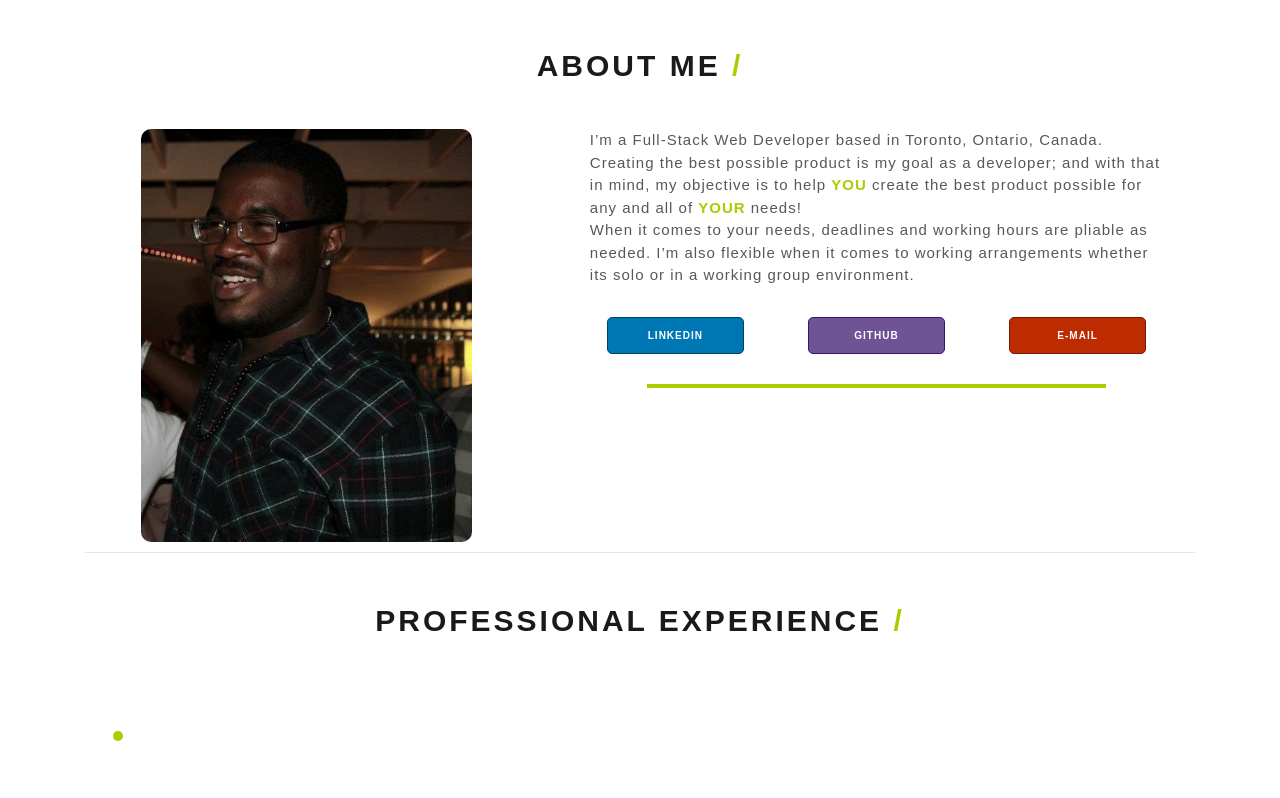
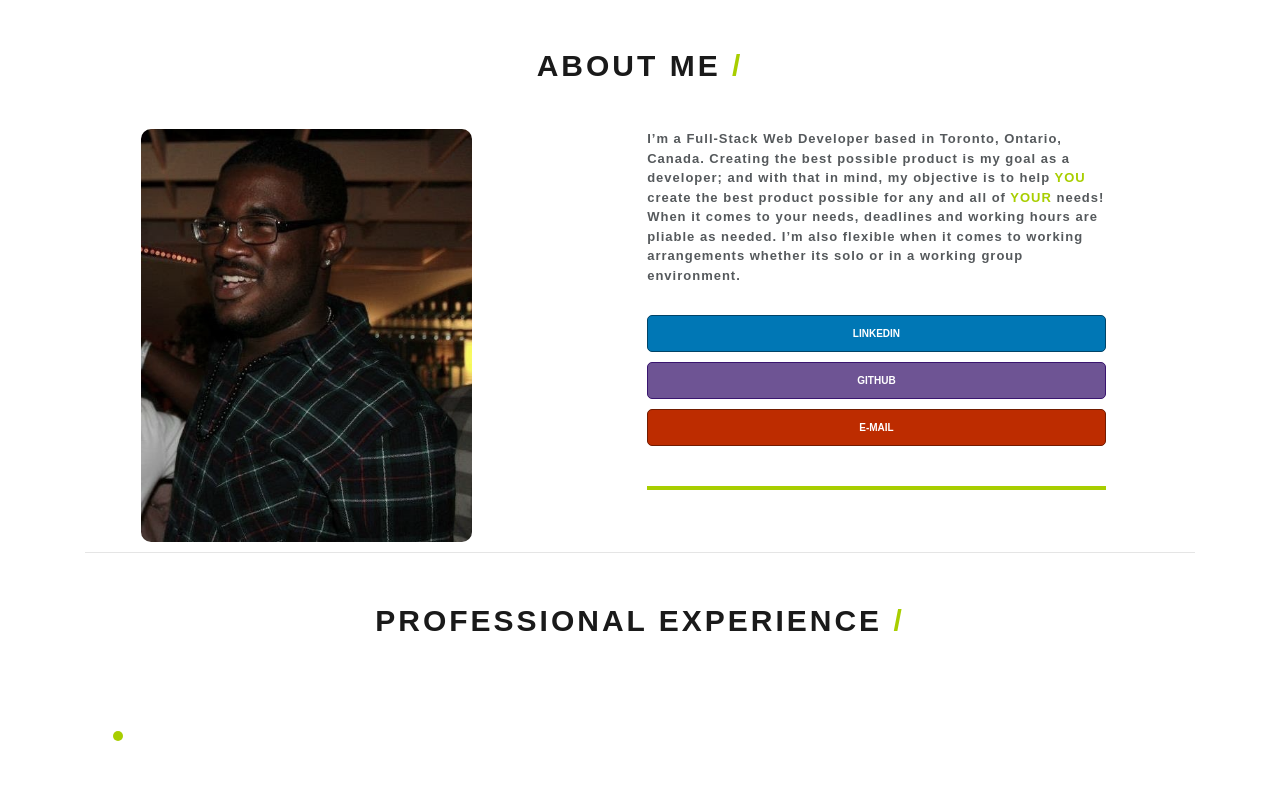
Before and after one commit to adrianpearman/MyPortfolio, a React (Create React App) app in the folder client/: page / in a window 1280 px wide. Shown: the part 802-1600 px from the top of the page. Built offline with nearby package versions, Linux system fonts and the light colour scheme; a web font is replaced by a local one.

Commit message:
updating styling for smaller resolutions. updating footer styling to match main header.

```diff
--- a/client/src/App.js
+++ b/client/src/App.js
@@ -98,7 +98,10 @@ class App extends Component {
         />
         <div className="container">
           <Element name='AboutMe'>
-            <AboutMe />
+            <AboutMe
+              offset={this.state.offset}
+              duration={this.state.duration}
+            />
           </Element>
 
           <Element name='Experience'>
--- a/client/src/assets/styles/base/_settings.scss
+++ b/client/src/assets/styles/base/_settings.scss
@@ -8,6 +8,7 @@ $email: #bd2c00;
 $emailDark: #721b00;
 $neon: #cfff04;
 $neonDark: #a8ce00;
+$lightGrey:#696969;
 $grey: #848C93;
 $greyDark: #343A40;
 $black: #000000;
--- a/client/src/assets/styles/components/_aboutme.scss
+++ b/client/src/assets/styles/components/_aboutme.scss
@@ -9,8 +9,11 @@
 }
 
 .about-me__description{
-  p{
-    font-size: 1.5rem
+  p {
+    font-size: 1.3rem;
+    font-weight: 600;
+    width: 80%;
+    margin: 0 auto;
   }
 }
 
--- a/client/src/assets/styles/components/_contact-me.scss
+++ b/client/src/assets/styles/components/_contact-me.scss
@@ -8,53 +8,60 @@
   color: $white;
   cursor: pointer;
   text-transform: uppercase;
-}
 
-.contact__me.github,
-.contact__me.linkedin,
-.contact__me.email{
+  &--github,
+  &--linkedin,
+  &--email{
     font-size: 1rem;
     font-weight: 600
   }
 
-.contact__me a,
-.contact__me a:visited{
-  color: $white;
-  text-decoration: none;
+  &--github{
+    background: $github;
+    border: 0.1rem solid $githubDark;
+    &:hover{
+      background: darken($github ,10%);
+      border: 0.1rem solid darken($githubDark ,30%);
+      transform: translateY(-0.3rem);
+      box-shadow: 2px 5px 10px $lightGrey;
+      transition: all 0.3s;
+    }
+    &:active{
+      transform: translateY(-0.1rem)
+    }
   }
 
-.contact__me.linkedin{
+  &--linkedin{
     background: $linkedin;
     border: 1px solid $linkedinDark;
+    &:hover{
+      background: darken($linkedin, 10%);
+      border: 0.1rem solid darken($linkedinDark ,30%);
+      transform: translateY(-0.3rem);
+      box-shadow: 2px 5px 10px $lightGrey;
+      transition: all 0.3s;
+    }
+    &:active{
+      transform: translateY(-0.1rem)
+    }
   }
 
-.contact__me.linkedin:hover{
-  background: darken($linkedin, 10%);
-  border: 0.1rem solid darken($linkedinDark ,30%);
-  transition: 0.5s;
+  &--email{
+    background: $email;
+    border: 0.1rem solid $emailDark;
+    &:hover{
+      background: darken($email ,10%);
+      border: 0.1rem solid darken($emailDark ,30%);
+      transform: translateY(-0.3rem);
+      box-shadow: 2px 5px 10px $lightGrey;
+      transition: all 0.3s;
+    }
+    &:active{
+      transform: translateY(-0.1rem)
+    }
+  }
 }
 
-.contact__me.github{
-  background: $github;
-  border: 0.1rem solid $githubDark;
-}
-
-.contact__me.github:hover{
-  background: darken($github ,10%);
-  border: 0.1rem solid darken($githubDark ,30%);
-  transition: 0.5s;
-}
-
-.contact__me.email{
-  background: $email;
-  border: 0.1rem solid $emailDark;
-}
-
-.contact__me.email:hover{
-  background: darken($email ,10%);
-  border: 0.1rem solid darken($emailDark ,30%);
-  transition: 0.5s;
-}
 
 .contact-container-bar {
     width: 80%;
@@ -74,7 +81,7 @@
 @media(max-width: $tablet){
   .contact-me__form{
     p{
-      font-size: 1.5rem;
+      font-size: 1.2rem;
     }
   }
 }
--- a/client/src/assets/styles/components/_footer.scss
+++ b/client/src/assets/styles/components/_footer.scss
@@ -33,12 +33,8 @@ footer {
     background-position: left bottom;
     transition:all 0.5s ease;
     transform: skew(-20deg);
-  }
-  a, a:visited{
-    text-decoration: none;
-    color: $grey;
-  }
-  li:hover {
+
+    &:hover{
       background-position: right bottom;
       color: $black;
       border-left: 0.1rem solid $grey;
@@ -46,26 +42,36 @@ footer {
     }
   }
 
-#linkedin{
+  & .linkedin{
       background: linear-gradient(to right, transparent 50%, $linkedin 50%);
       border-left: 0.1rem solid $neon;
       background-size: 200% 100%;
       background-position: left bottom;
       transition:all 0.5s ease;
+    &:hover{
+      background-position: right bottom;
+      a{
+        color: $white;
       }
-#github{
+    }
+  }
+
+  & .github{
       background: linear-gradient(to right, transparent 50%, $github 50%);
       border-left: 0.1rem solid $neon;
       background-size: 200% 100%;
       background-position: left bottom;
       transition:all 0.5s ease;
+    &:hover{
+      background-position: right bottom;
+      a{
+        color: $white;
+      }
+    }
   }
 
-#linkedin:hover {
-  background-position: right bottom;
-  color: $white;
+  a, a:visited{
+    text-decoration: none;
+    color: $grey;
   }
-#github:hover {
-  background-position: right bottom;
-  color: $white;
 }
--- a/client/src/assets/styles/components/_portfolio.scss
+++ b/client/src/assets/styles/components/_portfolio.scss
@@ -45,7 +45,7 @@
 
 @media(max-width: $mobile){
     .portfolio__item {
-        width: 98%;
-        margin: 1%;
+        width: 80%;
+        margin: 1% 10%;
     }
 }
--- a/client/src/assets/styles/components/_reuseable-components.scss
+++ b/client/src/assets/styles/components/_reuseable-components.scss
@@ -1,4 +1,10 @@
 /* Re-useable Styling */
+// a,
+// a:visited{
+//   color: $white;
+//   text-decoration: none;
+// }
+
 .emphasize{
   font-weight: 600;
   color: $neonDark
--- a/client/src/components/aboutme.js
+++ b/client/src/components/aboutme.js
@@ -1,7 +1,10 @@
 import React from 'react'
+import { Link } from 'react-scroll'
 import profilePhoto from '../assets/images/profilePhoto.jpg'
 
-const AboutMe = () => {
+const AboutMe = (props) => {
+    const duration = props.duration
+    const offset = props.offset
   return (
     <div className='about-me'>
         <div className='row mb-3'>
@@ -23,34 +26,42 @@ const AboutMe = () => {
                     </p>
                     <div className='contact-container mt-5'>
                         <div className='row'>
-                            <div className='col'>
-                                <div className='contact__me linkedin'>
+                            <div className='col-md-12 mb-3'>
                                 <a
                                     href='https://www.linkedin.com/in/adrian-pearman/'
                                     target='_blank'
                                     alt="Link to Adrian Pearman's professional LinkedIn profile"
                                     rel="noopener noreferrer"
                                 >
+                                    <button className='contact__me contact__me--linkedin'>
                                       Linkedin
+                                    </button>
                                 </a>
                               </div>
-                              </div>
-                            <div className='col'>
-                                <div className='contact__me github'>
+                            <div className='col-md-12 mb-3'>
                                 <a
                                     href='https://github.com/adrianpearman'
                                     target='_blank'
                                     alt="Link to Adrian Pearman's Github profile"
                                     rel="noopener noreferrer"
                                 >
+                                    <button className='contact__me contact__me--github'>
                                         Github
+                                    </button>
                                 </a>
                               </div>
-                              </div>
-                            <div className='col'>
-                                <div className='contact__me email'>
+                            <div className='col-md-12 mb-3'>
+                                <Link
+                                    to='ContactMe'
+                                    spy={true}
+                                    smooth={true}
+                                    offset={offset}
+                                    duration={duration}
+                                >
+                                    <button className='contact__me contact__me--email'>
                                         E-Mail
-                                </div>
+                                    </button>
+                                </Link>
                             </div>
                         </div>
                         <div className='contact-container-bar'></div>
--- a/client/src/components/contact-me-form.js
+++ b/client/src/components/contact-me-form.js
@@ -110,7 +110,7 @@ import axios from 'axios'
                     <br />
                     Exploring options for a current project<span className='emphasize'>?</span>
                     <br />
-                    Looking to add a new member to your team<span className='emphasize'>!</span>
+                    Looking to add a new member to your team<span className='emphasize'>?</span>
                     <br />
                     Contact me and lets collaborate<span className='emphasize'>!</span>
                     <br />
--- a/client/src/components/footer.js
+++ b/client/src/components/footer.js
@@ -9,7 +9,8 @@ const Footer = (props) => {
     <footer className='footer'>
         <nav className='footer__nav'>
             <ul>
-                <li id='linkedin'>
+                <li className='linkedin'>
+                {/* <li>  */}
                     <a
                         href='https://www.linkedin.com/in/adrian-pearman/'
                         target='_blank'
@@ -19,7 +20,8 @@ const Footer = (props) => {
                         LinkedIn
                     </a>
                 </li>
-                <li id='github'>
+                <li className='github'>
+                {/* <li>  */}
                     <a
                         href='https://github.com/adrianpearman'
                         target='_blank'
@@ -37,7 +39,7 @@ const Footer = (props) => {
                         offset={offset}
                         duration={duration}
                     >
-                        <p>About Me</p>
+                        About Me
                     </Link>
                 </li>
                 <li>
@@ -48,7 +50,7 @@ const Footer = (props) => {
                         offset={offset}
                         duration={duration}
                     >
-                        <p>Experience</p>
+                        Experience
                     </Link>
                 </li>
                 <li>
@@ -59,7 +61,7 @@ const Footer = (props) => {
                         offset={offset}
                         duration={duration}
                     >
-                        <p>Portfolio</p>
+                        Portfolio
                     </Link>
                 </li>
                 <li>
@@ -70,7 +72,7 @@ const Footer = (props) => {
                         offset={offset}
                         duration={duration}
                     >
-                        <p>Contact-Me</p>
+                        Contact-Me
                     </Link>
                 </li>
             </ul>
```
Lines whose indentation alone changed are shown as unchanged.
